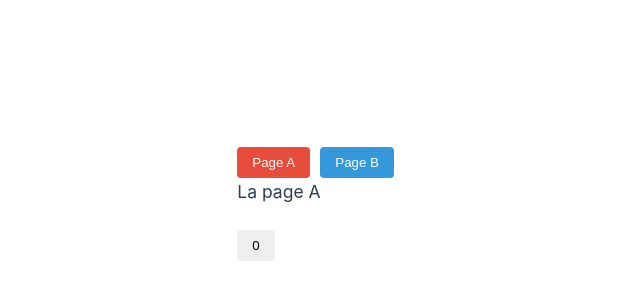
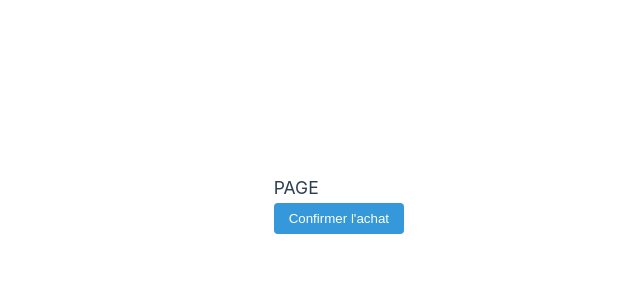
Before and after one commit to Aliak99/PhoneTech, a Vue app: page / in a window 1280 px wide. Shown: the part 196-496 px from the top of the page, without its empty margins (216-856 px from the left). Built offline with nearby package versions, Linux system fonts and the light colour scheme.

Commit message:
feat(chapitre13): :fire: Le composant Teleport

```diff
--- a/src/App.vue
+++ b/src/App.vue
@@ -1,28 +1,9 @@
 <template>
-  <div class="p-20">
-    <button @click="selectedComponant = 'PageA'" class="btn btn-danger mr-10">
-      Page A
-    </button>
-    <button @click="selectedComponant = 'PageB'" class="btn btn-primary mr-10">
-      Page B
-    </button>
-    <KeepAlive :max="5">
-      <Component :is="composants[selectedComponant]" />
-    </KeepAlive>
-  </div>
+  <Page />
 </template>
 
 <script setup lang="ts">
-import PageA from './PageA.vue';
-import PageB from './PageB.vue';
-import { ref, type Component as C } from 'vue';
-
-const composants: { [s:string]: C } = {
-  PageA,
-  PageB,
-};
-
-const selectedComponant = ref('PageA');
+import Page from "./Page.vue";
 </script>
 
 <style lang="scss">
--- a/src/Author.interface.ts
+++ /dev/null
@@ -1,4 +0,0 @@
-export interface AuthorInterface {
-  name: string;
-  birthdate: number;
-}
--- /dev/null
+++ b/src/Modal.vue
@@ -0,0 +1,46 @@
+<template>
+  <button @click="open = true" class="btn btn-primary">Confirmer l'achat</button>
+  <Teleport to="body">
+    <div
+      v-if="open"
+      @click="open = false"
+      class="calc d-flex flex-row justify-content-center align-items-center"
+    >
+      <div @click.stop class="modal-container">
+        <h3>Confirmation de votre commande</h3>
+        <ul>
+          <li>Du contenu</li>
+          <li>Du contenu</li>
+          <li>Du contenu</li>
+        </ul>
+        <button @click.stop="open = false" class="btn btn-danger">
+          Confirmer la commande
+        </button>
+      </div>
+    </div>
+  </Teleport>
+</template>
+
+<script setup lang="ts">
+import { ref } from "vue";
+
+const open = ref(false);
+</script>
+
+<style lang="scss">
+.calc {
+  position: absolute;
+  top: 0;
+  width: 100%;
+  height: 100vh;
+  background-color: rgba(0, 0, 0, 0.5);
+  backdrop-filter: blur(2px);
+}
+
+.modal-container {
+  background-color: white;
+  border-radius: var(--border-radius);
+  border: var(--border);
+  padding: 30px;
+}
+</style>
--- /dev/null
+++ b/src/Page.vue
@@ -0,0 +1,16 @@
+<template>
+  <div class="p-20 container">
+    <h3>PAGE</h3>
+    <Modal />
+  </div>
+</template>
+
+<script setup lang="ts">
+import Modal from "./Modal.vue";
+</script>
+
+<style lang="scss">
+.container {
+  position: relative;
+}
+</style>
--- a/src/PageA.vue
+++ /dev/null
@@ -1,17 +0,0 @@
-<template>
-  <h3>La page A</h3>
-  <br />
-  <button class="btn mb-20" @click="count++">{{ count }}</button>
-</template>
-
-<script setup lang="ts">
-import { ref, onDeactivated } from "vue";
-
-const count = ref(0);
-
-onDeactivated(() => {
-  count.value--;
-});
-</script>
-
-<style scoped lang="scss"></style>
--- a/src/PageB.vue
+++ /dev/null
@@ -1,23 +0,0 @@
-<template>
-  <h3>La page B</h3>
-  <br />
-  <span>Utilisateur : {{ username }}</span>
-  <input v-model="username" />
-</template>
-
-<script lang="ts">
-export default {
-  name: "PageB",
-};
-</script>
-
-<script setup lang="ts">
-import { ref, onActivated } from "vue";
-const username = ref("");
-
-onActivated(() => {
-  username.value += "!";
-});
-</script>
-
-<style scoped lang="scss"></style>
```
